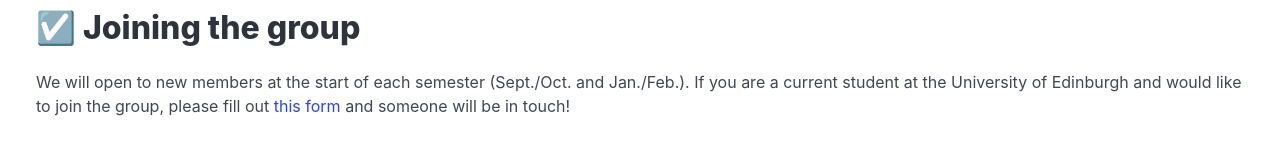
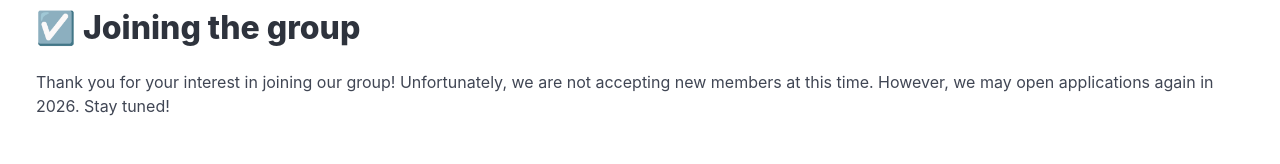
Before and after one commit to edinburgh-rl/edinburgh-rl.github.io, a Next.js app: page / in a window 1280 px wide. Shown: the part 415-579 px from the top of the page. Built offline with nearby package versions, Linux system fonts and the light colour scheme.

Commit message:
chore: updated new members section

```diff
--- a/app/page.tsx
+++ b/app/page.tsx
@@ -33,7 +33,7 @@ export default function Home() {
       <section className="section p-5">
         <h1 className="title">☑️ Joining the group</h1>
         <p>
-          We will open to new members at the start of each semester (Sept./Oct. and Jan./Feb.). If you are a current student at the University of Edinburgh and would like to join the group, please fill out <a href="https://tinyurl.com/join-marble">this form</a> and someone will be in touch!
+          Thank you for your interest in joining our group! Unfortunately, we are not accepting new members at this time. However, we may open applications again in 2026. Stay tuned!
         </p>
       </section>
       <section className="section p-5">
```
